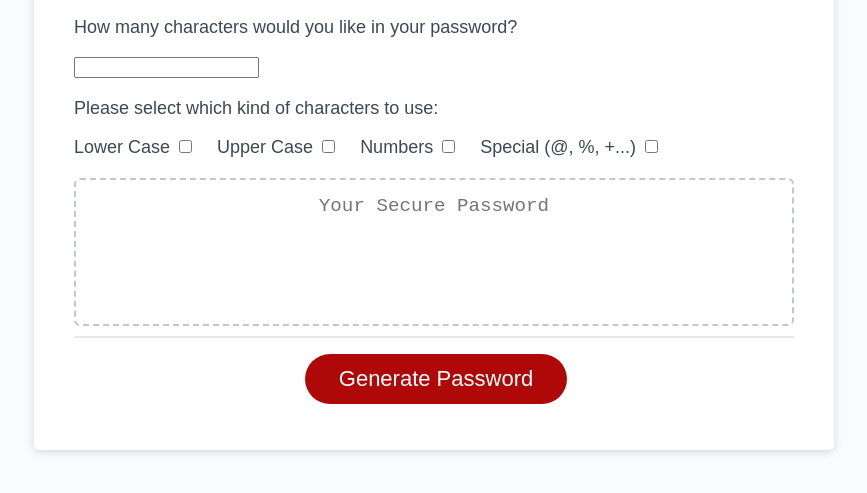
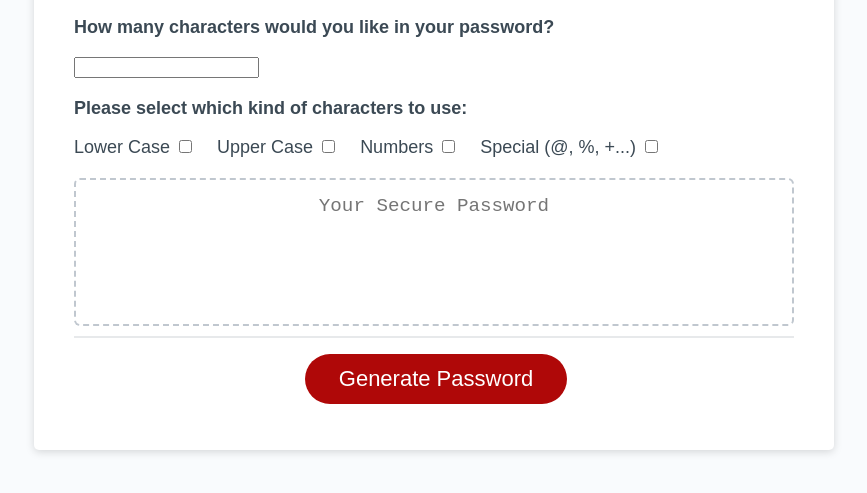
Before and after one commit to DaisyEverard/Password-Generator, a plain HTML site: page index.html in a window 1280 px wide. Shown: the part 241-734 px from the top of the page, without its empty margins (206-1073 px from the left). Drawn offline with Linux system fonts and the light colour scheme.

Commit message:
update read me, make questions bold

```diff
--- a/assets/style.css
+++ b/assets/style.css
@@ -61,6 +61,10 @@ header {
 
 .card-body input {
   margin-right: 25px;
+}
+
+.question {
+  font-weight: bold;
 }
 
 .input-group {
```
Also changed, not shown: assets/images/preview.png (added), 2 other files.
